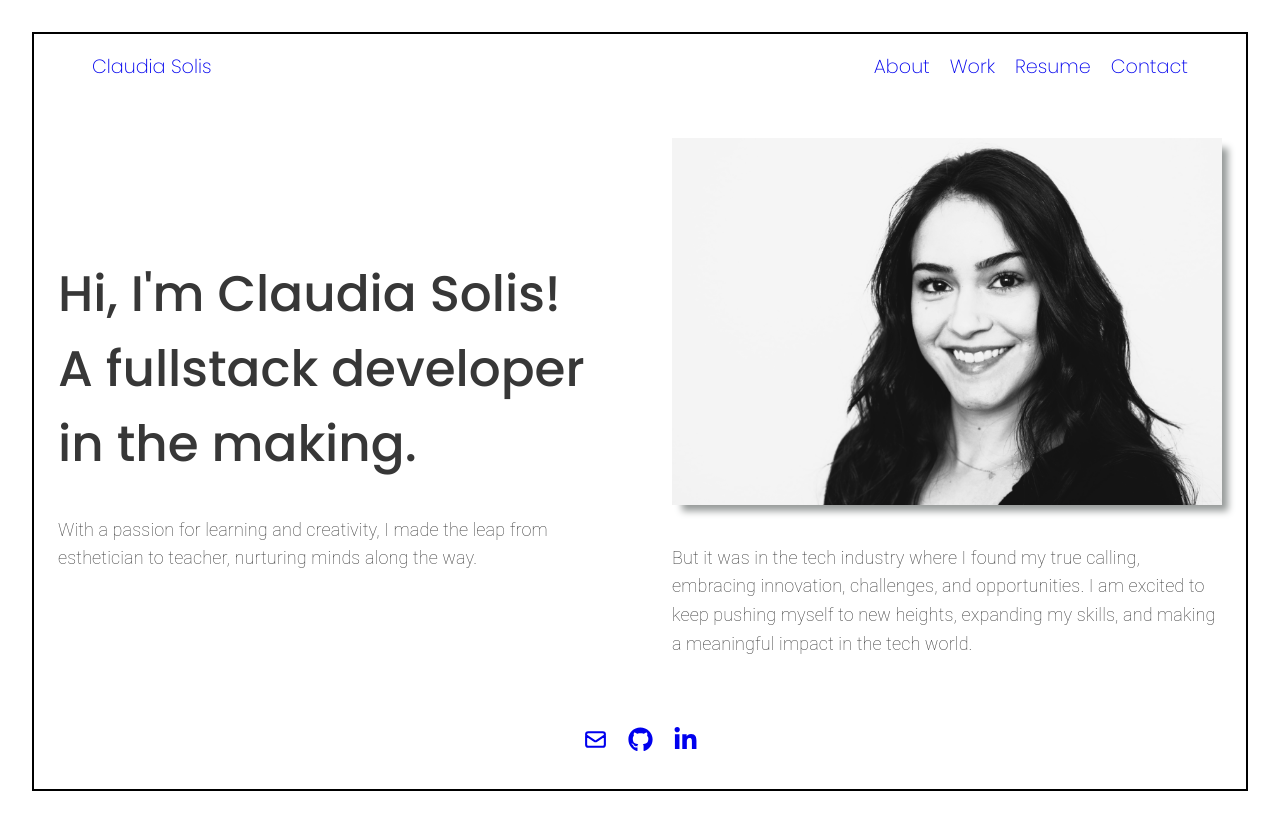
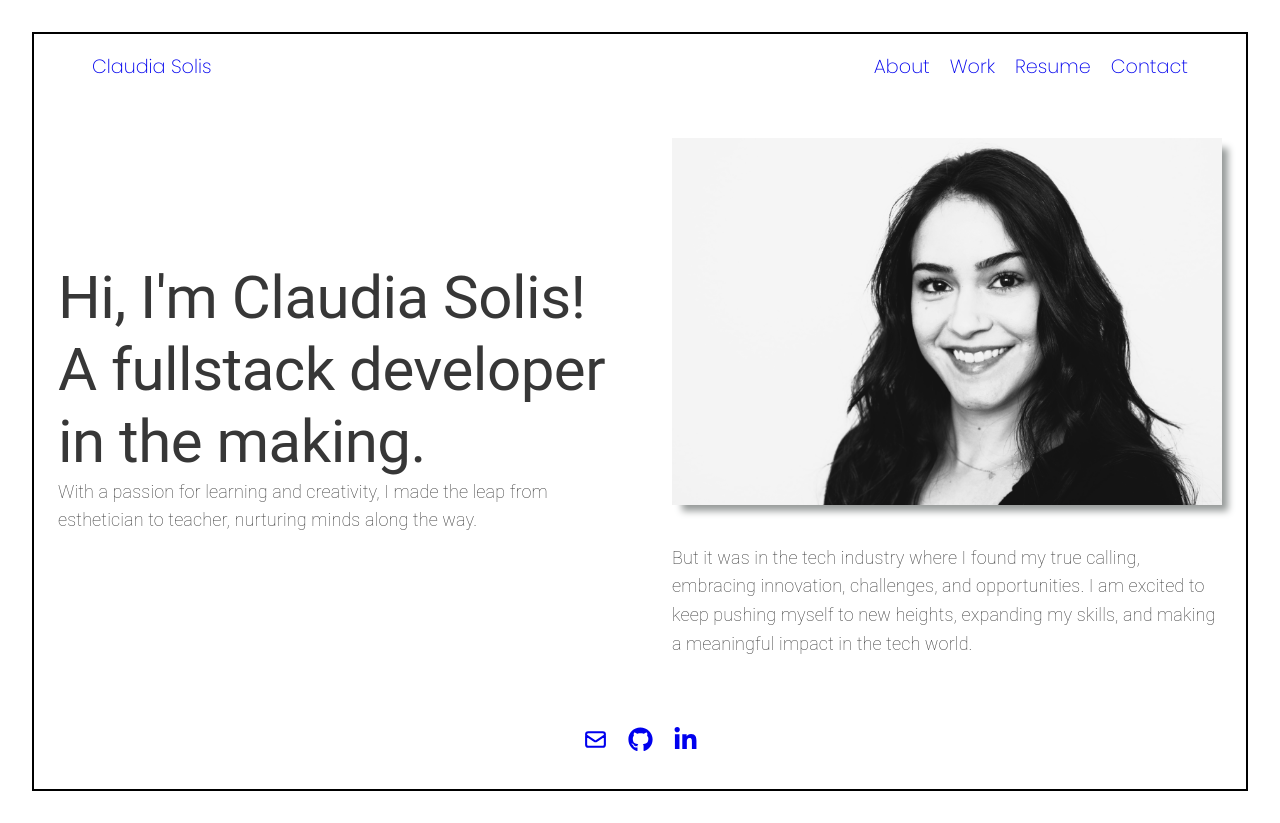
Before and after one commit to cjsolis12/claudia-solis, a React (Vite) app: page /about in a window 1280 px wide. Built offline with nearby package versions, Linux system fonts and the light colour scheme.

Commit message:
added icons and changed typography in resume

```diff
--- a/src/components/layout/Navbar.jsx
+++ b/src/components/layout/Navbar.jsx
@@ -1,6 +1,6 @@
 import {  useState } from "react";
 import { NavLink, useLocation } from "react-router-dom";
-import { IconButton, Toolbar } from "@mui/material";
+import { IconButton, Toolbar, Typography } from "@mui/material";
 import MenuIcon from "@mui/icons-material/Menu";
 import { useHoveredNavLinkContext } from "../ui/HoveredNavLinkContext";
 import HeroPage from "./PageHero";
--- a/src/pages/About.jsx
+++ b/src/pages/About.jsx
@@ -6,17 +6,16 @@ import { RevealLeft } from "../animations/RevealLeft";
 
 export default function About() {
   return (
-    <Grid container spacing={8} marginBottom={5} paddingTop={5}>
+    <Grid container spacing={8} marginBottom={5} paddingTop={5} >
       {/* first row */}
       <Grid item xs={12} sm={6} container alignItems="center" justifyContent="center">
         <RevealLeft>
-          <h1  style={{
-                fontSize: "50px",
+          <Typography variant="h2"  style={{
                 color: "#373737",
                 textAlign: "left",
                 fontWeight: "normal"
 
-                }}>Hi, I'm Claudia Solis! A fullstack developer in the making.</h1>
+                }}>Hi, I'm Claudia Solis! A fullstack developer in the making.</Typography>
 
           <Typography variant="h6" style={{ textAlign: "left", fontSize:"18px", fontWeight: "100", color: '#373737' }}>
             With a passion for learning and creativity, I made the leap from
--- a/src/pages/Resume.jsx
+++ b/src/pages/Resume.jsx
@@ -1,6 +1,9 @@
 import * as React from "react";
 import Button from "@mui/material/Button";
 import Grid from "@mui/material/Grid";
+import DevicesOutlinedIcon from '@mui/icons-material/DevicesOutlined';
+import StorageRoundedIcon from '@mui/icons-material/StorageRounded';
+import PsychologyRoundedIcon from '@mui/icons-material/PsychologyRounded';
 
 export default function Resume() {
   return (
@@ -30,15 +33,15 @@ export default function Resume() {
       <Grid item xs={6} md={6} sx={{ textAlign: "center", padding: "16px" }}>
         <h3>Skills</h3>
         <div>
-          {/* <PiCodeLight size={48} /> */}
+          <DevicesOutlinedIcon size={48} />
           <p>Frontend</p>
         </div>
         <div>
-          {/* <SiNodeDotJs size={48} /> */}
+          <StorageRoundedIcon size={48} />
           <p>Backend</p>
         </div>
         <div>
-          {/* <SiDatabase size={48} /> */}
+          <PsychologyRoundedIcon size={48} />
           <p>Other</p>
         </div>
       </Grid>
```
